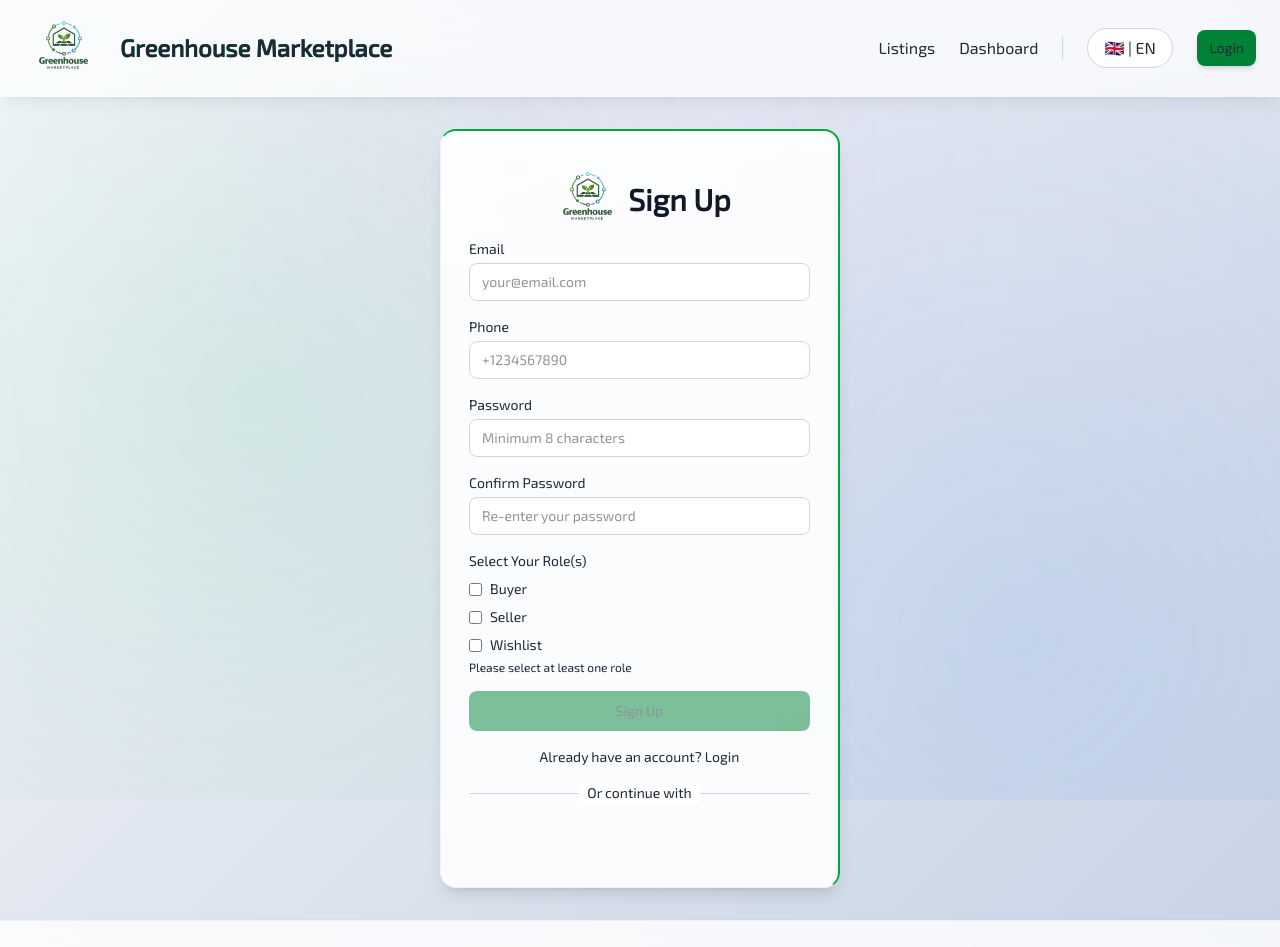
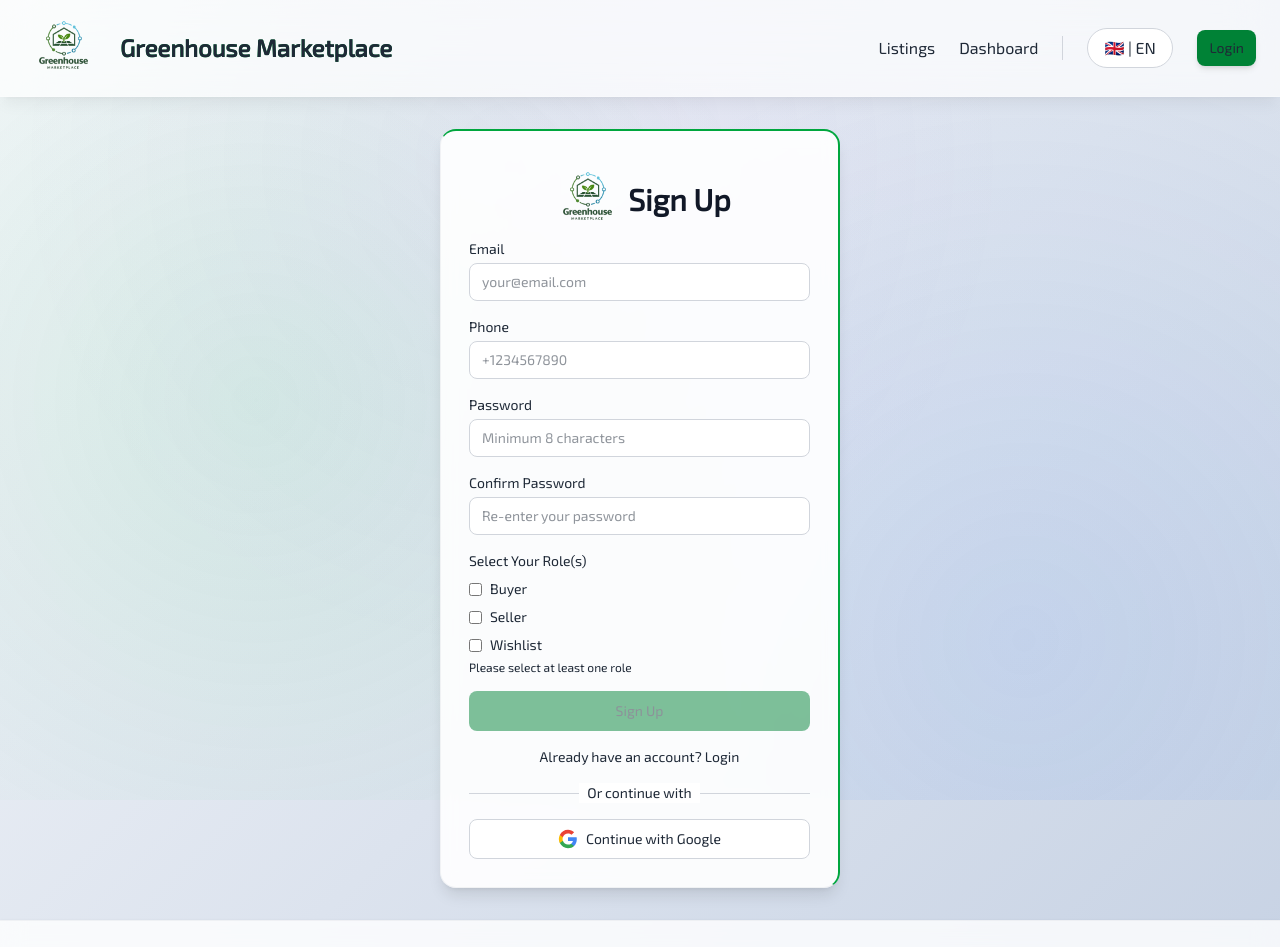
Before and after one commit to jayarbrul01/greenhouse-marketplace-frontend, a Next.js app: page /signup in a window 1280 px wide. Shown: the top 947 px of the page. Built offline with nearby package versions, Linux system fonts and the light colour scheme; no server answers.

Commit message:
refactor: update google login using firebase

```diff
--- a/app/(public)/login/page.tsx
+++ b/app/(public)/login/page.tsx
@@ -9,45 +9,51 @@ import { Card } from "@/components/ui/Card";
 import { Input } from "@/components/ui/Input";
 import { Button } from "@/components/ui/Button";
 import { Spinner } from "@/components/ui/Spinner";
-import { useLoginMutation, useGoogleAuthMutation } from "@/store/api/auth.api";
+import { useLoginMutation, useFirebaseAuthMutation } from "@/store/api/auth.api";
 import { setAccessToken } from "@/lib/auth";
 import { useAppDispatch } from "@/store/hooks";
 import { loginSuccess } from "@/store/slices/auth.slice";
 import { GoogleLoginButton } from "@/components/auth/GoogleLoginButton";
 import { useLanguage } from "@/contexts/LanguageContext";
-import type { CredentialResponse } from "@react-oauth/google";
 
 export default function LoginPage() {
   const [emailOrPhone, setEmailOrPhone] = useState("");
   const [password, setPassword] = useState("");
   const [login, { isLoading, error }] = useLoginMutation();
-  const [googleAuth, { isLoading: isGoogleLoading }] = useGoogleAuthMutation();
+  const [firebaseAuth, { isLoading: isFirebaseLoading }] = useFirebaseAuthMutation();
   const router = useRouter();
   const dispatch = useAppDispatch();
   const { t } = useLanguage();
   const [isMounted, setIsMounted] = useState(false);
+  const [googleError, setGoogleError] = useState<string | null>(null);
 
   useEffect(() => {
     setIsMounted(true);
   }, []);
 
-  const handleGoogleSuccess = async (credentialResponse: CredentialResponse) => {
-    if (!credentialResponse.credential) {
-      console.error("No credential received from Google");
-      return;
-    }
+  const handleGoogleSuccess = async (idToken: string, firebaseUser: { email: string; name?: string; emailVerified: boolean }) => {
+    setGoogleError(null);
+    try {
+      // Save/update user data in backend database using Firebase auth endpoint
+      const result = await firebaseAuth({
+        idToken
+      }).unwrap();
 
-    try {
-      const res = await googleAuth({ idToken: credentialResponse.credential }).unwrap();
-      setAccessToken(res.accessToken);
+      // Store the access token
+      if (result.accessToken) {
+        setAccessToken(result.accessToken);
+      }
+
+      // Google emails are pre-verified, so go directly to dashboard
       dispatch(
         loginSuccess({
-          user: { email: res.user.email, name: res.user.email },
+          user: { email: result.user.email, name: firebaseUser.name || result.user.email },
         })
       );
       router.push("/dashboard");
-    } catch (err) {
+    } catch (err: any) {
       console.error("Google auth failed:", err);
+      setGoogleError(err.message || "Google sign-in failed. Please try again.");
     }
   };
 
@@ -154,6 +160,10 @@ export default function LoginPage() {
             </p>
           ) : null}
 
+          {googleError ? (
+            <p className="text-sm text-red-600">{googleError}</p>
+          ) : null}
+
           <p className="text-center text-sm text-gray-900">
             {t("dontHaveAccount")}{" "}
             <Link href="/signup" className="font-medium text-green-700 hover:underline">
@@ -172,7 +182,8 @@ export default function LoginPage() {
 
           <GoogleLoginButton
             onSuccess={handleGoogleSuccess}
-            isLoading={isGoogleLoading}
+            onError={(error) => setGoogleError(error.message || "Google sign-in failed")}
+            isLoading={isFirebaseLoading}
           />
         </div>
       </Card>
--- a/app/(public)/signup/page.tsx
+++ b/app/(public)/signup/page.tsx
@@ -9,13 +9,12 @@ import { Card } from "@/components/ui/Card";
 import { Input } from "@/components/ui/Input";
 import { Button } from "@/components/ui/Button";
 import { Spinner } from "@/components/ui/Spinner";
-import { useRegisterMutation, useGoogleAuthMutation, useFirebaseAuthMutation } from "@/store/api/auth.api";
+import { useRegisterMutation, useFirebaseAuthMutation } from "@/store/api/auth.api";
 import { setAccessToken } from "@/lib/auth";
 import { useAppDispatch } from "@/store/hooks";
 import { loginSuccess } from "@/store/slices/auth.slice";
 import { GoogleLoginButton } from "@/components/auth/GoogleLoginButton";
 import { useLanguage } from "@/contexts/LanguageContext";
-import type { CredentialResponse } from "@react-oauth/google";
 import { auth } from "@/lib/firebase";
 import { createUserWithEmailAndPassword, sendEmailVerification } from "firebase/auth";
 
@@ -26,7 +25,6 @@ export default function SignUpPage() {
   const [confirmPassword, setConfirmPassword] = useState("");
   const [roles, setRoles] = useState<string[]>([]);
   const [register, { isLoading, error }] = useRegisterMutation();
-  const [googleAuth, { isLoading: isGoogleLoading }] = useGoogleAuthMutation();
   const [firebaseAuth, { isLoading: isFirebaseLoading }] = useFirebaseAuthMutation();
   const router = useRouter();
   const dispatch = useAppDispatch();
@@ -101,23 +99,29 @@ export default function SignUpPage() {
     }
   };
 
-  const handleGoogleSuccess = async (credentialResponse: CredentialResponse) => {
-    if (!credentialResponse.credential) {
-      console.error("No credential received from Google");
-      return;
-    }
+  const handleGoogleSuccess = async (idToken: string, firebaseUser: { email: string; name?: string; emailVerified: boolean }) => {
+    try {
+      // Save user data to backend database using Firebase auth endpoint
+      const result = await firebaseAuth({
+        idToken,
+        roles: ["BUYER"] // Default role for Google signups
+      }).unwrap();
 
-    try {
-      const res = await googleAuth({ idToken: credentialResponse.credential }).unwrap();
-      setAccessToken(res.accessToken);
+      // Store the access token
+      if (result.accessToken) {
+        setAccessToken(result.accessToken);
+      }
+
+      // Google emails are pre-verified, so go directly to dashboard
       dispatch(
         loginSuccess({
-          user: { email: res.user.email, name: res.user.email },
+          user: { email: result.user.email, name: firebaseUser.name || result.user.email },
         })
       );
       router.push("/dashboard");
-    } catch (err) {
+    } catch (err: any) {
       console.error("Google auth failed:", err);
+      setFirebaseError(err.message || "Google sign-in failed. Please try again.");
     }
   };
 
@@ -325,7 +329,7 @@ export default function SignUpPage() {
 
           <GoogleLoginButton
             onSuccess={handleGoogleSuccess}
-            isLoading={isGoogleLoading}
+            isLoading={isFirebaseLoading}
           />
         </div>
       </Card>
--- a/app/providers.tsx
+++ b/app/providers.tsx
@@ -1,18 +1,13 @@
 "use client";
 
-import { GoogleOAuthProvider } from "@react-oauth/google";
 import { Provider } from "react-redux";
 import { store } from "@/store";
 import { LanguageProvider } from "@/contexts/LanguageContext";
 
-const GOOGLE_CLIENT_ID = process.env.NEXT_PUBLIC_GOOGLE_CLIENT_ID || "216743925444-3lcjuuf86k79v0781fsnoo2p7j65h3fp.apps.googleusercontent.com";
-
 export default function Providers({ children }: { children: React.ReactNode }) {
   return (
-    <GoogleOAuthProvider clientId={GOOGLE_CLIENT_ID}>
-      <Provider store={store}>
-        <LanguageProvider>{children}</LanguageProvider>
-      </Provider>
-    </GoogleOAuthProvider>
+    <Provider store={store}>
+      <LanguageProvider>{children}</LanguageProvider>
+    </Provider>
   );
 }
--- a/components/auth/GoogleLoginButton.tsx
+++ b/components/auth/GoogleLoginButton.tsx
@@ -1,28 +1,82 @@
 "use client";
 
-import { GoogleLogin } from "@react-oauth/google";
-import type { CredentialResponse } from "@react-oauth/google";
+import { useState } from "react";
+import { auth } from "@/lib/firebase";
+import { GoogleAuthProvider, signInWithPopup } from "firebase/auth";
+import { Button } from "@/components/ui/Button";
+import { Spinner } from "@/components/ui/Spinner";
 
 interface GoogleLoginButtonProps {
-  onSuccess: (credentialResponse: CredentialResponse) => void;
+  onSuccess: (idToken: string, user: { email: string; name?: string; emailVerified: boolean }) => void;
+  onError?: (error: Error) => void;
   isLoading?: boolean;
 }
 
-export function GoogleLoginButton({ onSuccess, isLoading }: GoogleLoginButtonProps) {
+export function GoogleLoginButton({ onSuccess, onError, isLoading: externalLoading }: GoogleLoginButtonProps) {
+  const [isLoading, setIsLoading] = useState(false);
+
+  const handleGoogleSignIn = async () => {
+    setIsLoading(true);
+    try {
+      const provider = new GoogleAuthProvider();
+      const result = await signInWithPopup(auth, provider);
+      const user = result.user;
+
+      // Get the ID token
+      const idToken = await user.getIdToken();
+
+      // Call the success callback with the token and user info
+      onSuccess(idToken, {
+        email: user.email || "",
+        name: user.displayName || undefined,
+        emailVerified: user.emailVerified
+      });
+    } catch (error: any) {
+      console.error("Google sign-in failed:", error);
+      if (onError) {
+        onError(error);
+      }
+    } finally {
+      setIsLoading(false);
+    }
+  };
+
+  const loading = isLoading || externalLoading;
+
   return (
-    <div className="w-full">
-      <GoogleLogin
-        onSuccess={onSuccess}
-        onError={() => {
-          console.error("Google login failed");
-        }}
-        useOneTap={false}
-        shape="rectangular"
-        theme="outline"
-        size="large"
-        text="continue_with"
-        width="100%"
-      />
-    </div>
+    <Button
+      variant="outline"
+      className="w-full"
+      onClick={handleGoogleSignIn}
+      disabled={loading}
+    >
+      {loading ? (
+        <span className="flex items-center gap-2">
+          <Spinner /> Signing in...
+        </span>
+      ) : (
+        <span className="flex items-center justify-center gap-2">
+          <svg className="w-5 h-5" viewBox="0 0 24 24">
+            <path
+              fill="#4285F4"
+              d="M22.56 12.25c0-.78-.07-1.53-.2-2.25H12v4.26h5.92c-.26 1.37-1.04 2.53-2.21 3.31v2.77h3.57c2.08-1.92 3.28-4.74 3.28-8.09z"
+            />
+            <path
+              fill="#34A853"
+              d="M12 23c2.97 0 5.46-.98 7.28-2.66l-3.57-2.77c-.98.66-2.23 1.06-3.71 1.06-2.86 0-5.29-1.93-6.16-4.53H2.18v2.84C3.99 20.53 7.7 23 12 23z"
+            />
+            <path
+              fill="#FBBC05"
+              d="M5.84 14.09c-.22-.66-.35-1.36-.35-2.09s.13-1.43.35-2.09V7.07H2.18C1.43 8.55 1 10.22 1 12s.43 3.45 1.18 4.93l2.85-2.22.81-.62z"
+            />
+            <path
+              fill="#EA4335"
+              d="M12 5.38c1.62 0 3.06.56 4.21 1.64l3.15-3.15C17.45 2.09 14.97 1 12 1 7.7 1 3.99 3.47 2.18 7.07l3.66 2.84c.87-2.6 3.3-4.53 6.16-4.53z"
+            />
+          </svg>
+          Continue with Google
+        </span>
+      )}
+    </Button>
   );
 }
```
